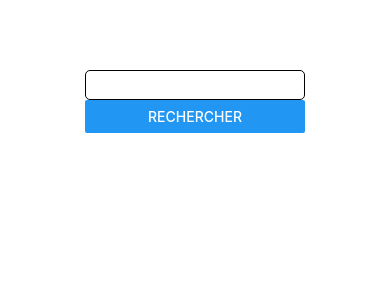
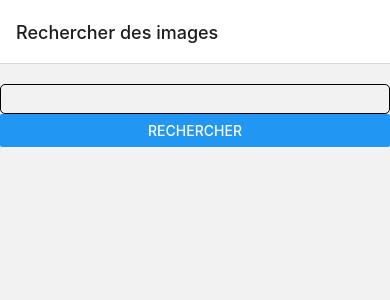
Before and after one commit to D-Seonay/AppPictures, a React Native app: screen / in a window 390 px wide. Shown: the top 300 px of the page. Built offline with nearby package versions, Linux system fonts and the light colour scheme.

Commit message:
Add navigation and refactor code

```diff
--- a/App.js
+++ b/App.js
@@ -1,37 +1,10 @@
-
-import React, { useState } from 'react';
-import { StyleSheet, Text, View, TextInput, Button, FlatList, Image } from 'react-native';
-import Search from './components/Search';
-import ImageItem from './components/ImageItem';
-import GetPictures from './components/Pixabay';
-
-
+// Search.js
+import React from 'react';
+import { StyleSheet, Text, View } from 'react-native';
+import Search from './components/Search'
+import Nav from './NAV/nav'
 export default function App() {
-  const [images, setImages] = useState([]);
-
-  const searchImages = async (searchTerm) => {
-    const results = await GetPictures.searchImages(searchTerm);
-    setImages(results);
-  };
-
-  return (
-    <View style={styles.container}>
-      <Search onSearch={searchImages} />
-      <FlatList
-        data={images}
-        keyExtractor={(item) => item.id.toString()}
-        renderItem={({ item }) => <ImageItem image={item} />}
-      />
-    </View>
-  );
+return (
+  <Nav />
+);
 }
-
-const styles = StyleSheet.create({
-  container: {
-    flex: 1,
-    backgroundColor: '#fff',
-    alignItems: 'center',
-    justifyContent: 'center',
-    marginTop: 50,
-  },
-});
```
Also changed, not shown: NAV/Nav.js (renamed from components/NAV/nav.js).
